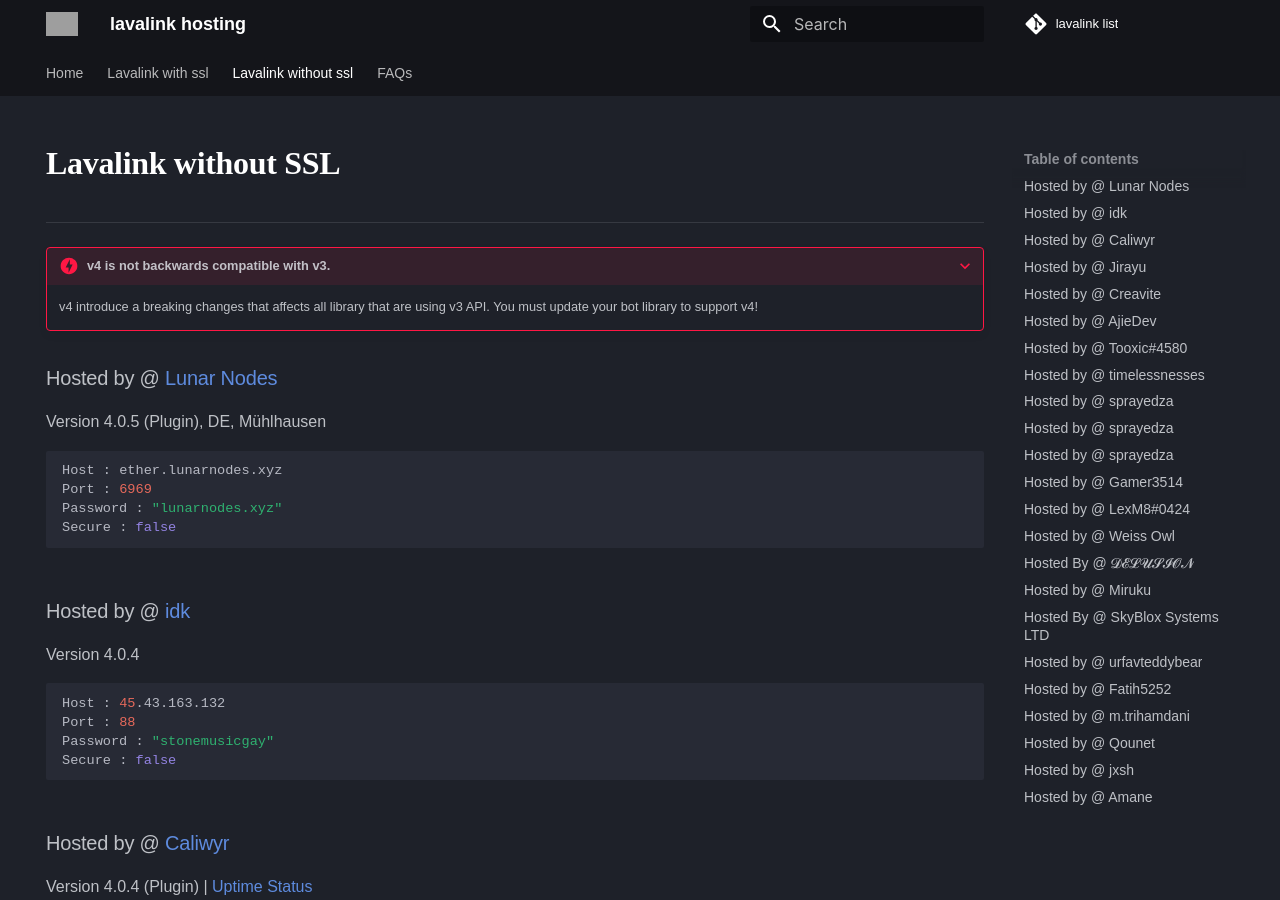
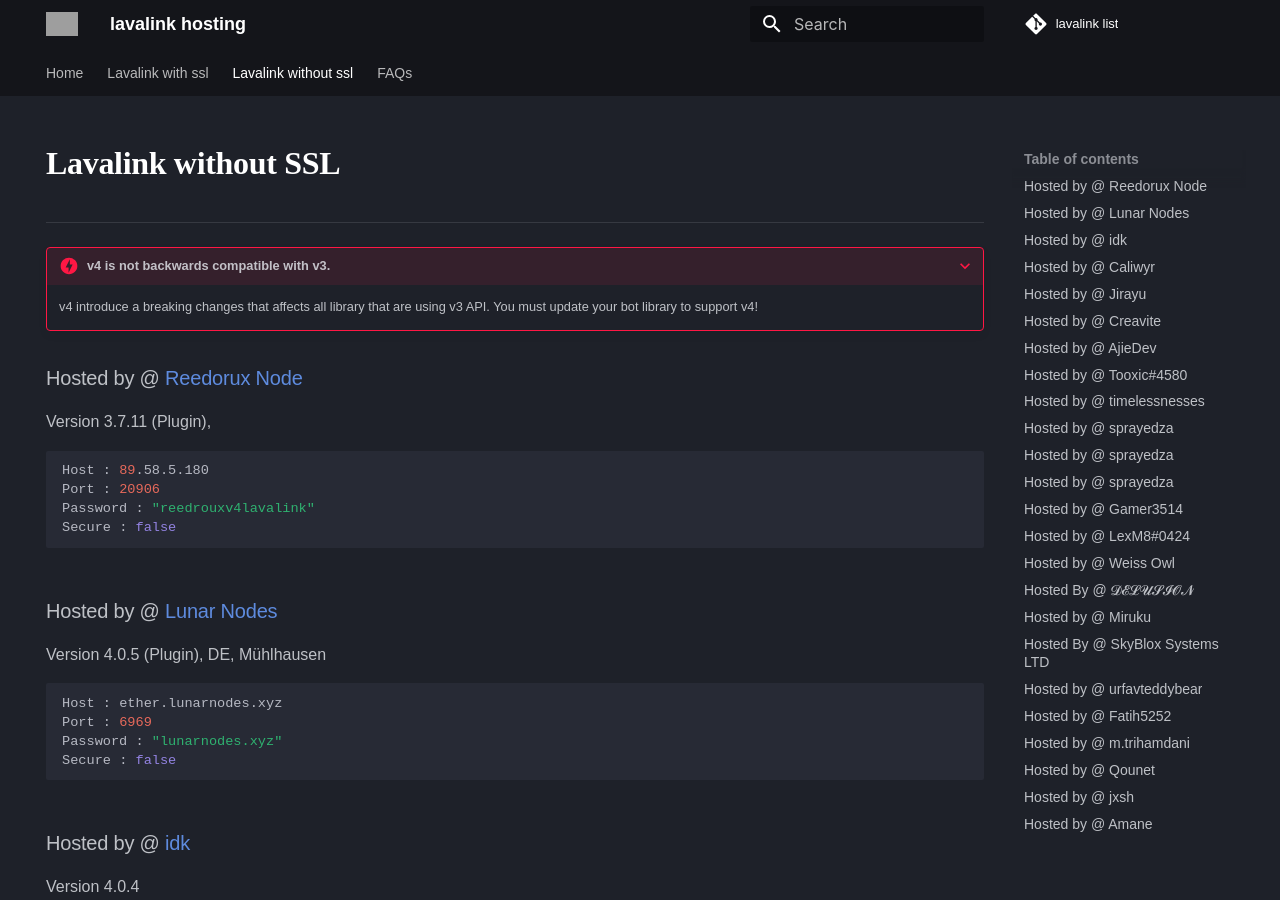
Before and after one commit to DarrenOfficial/lavalink-list, an MkDocs documentation site: the page built from docs/NoSSL/lavalink-without-ssl.md, in a window 1280 px wide and 900 px high. Built offline with MkDocs 1.6.1 and Material for MkDocs 9.7.7, drawn with Linux system fonts in a browser that asks for light colours; some web fonts are replaced; comment, search, counter and statistics services are not loaded; a style sheet for code colours, icons or effects is not loaded; grey boxes are pictures that could not be loaded.

Commit message:
Update lavalink-without-ssl.md

````diff
--- a/docs/NoSSL/lavalink-without-ssl.md
+++ b/docs/NoSSL/lavalink-without-ssl.md
@@ -18,6 +18,14 @@ hide:
 
     v4 introduce a breaking changes that affects all library that are using v3 API.
     You must update your bot library to support v4!
+### Hosted by @ [Reedorux Node](https://discord.gg/eevx6hyDVC)
+Version 3.7.11 (Plugin),
+```bash
+Host : 89.58.5.180
+Port : 20906
+Password : "reedrouxv4lavalink"
+Secure : false
+```
 
 ### Hosted by @ [Lunar Nodes](https://lunarnodes.xyz)
 Version 4.0.5 (Plugin), DE, Mühlhausen
````
